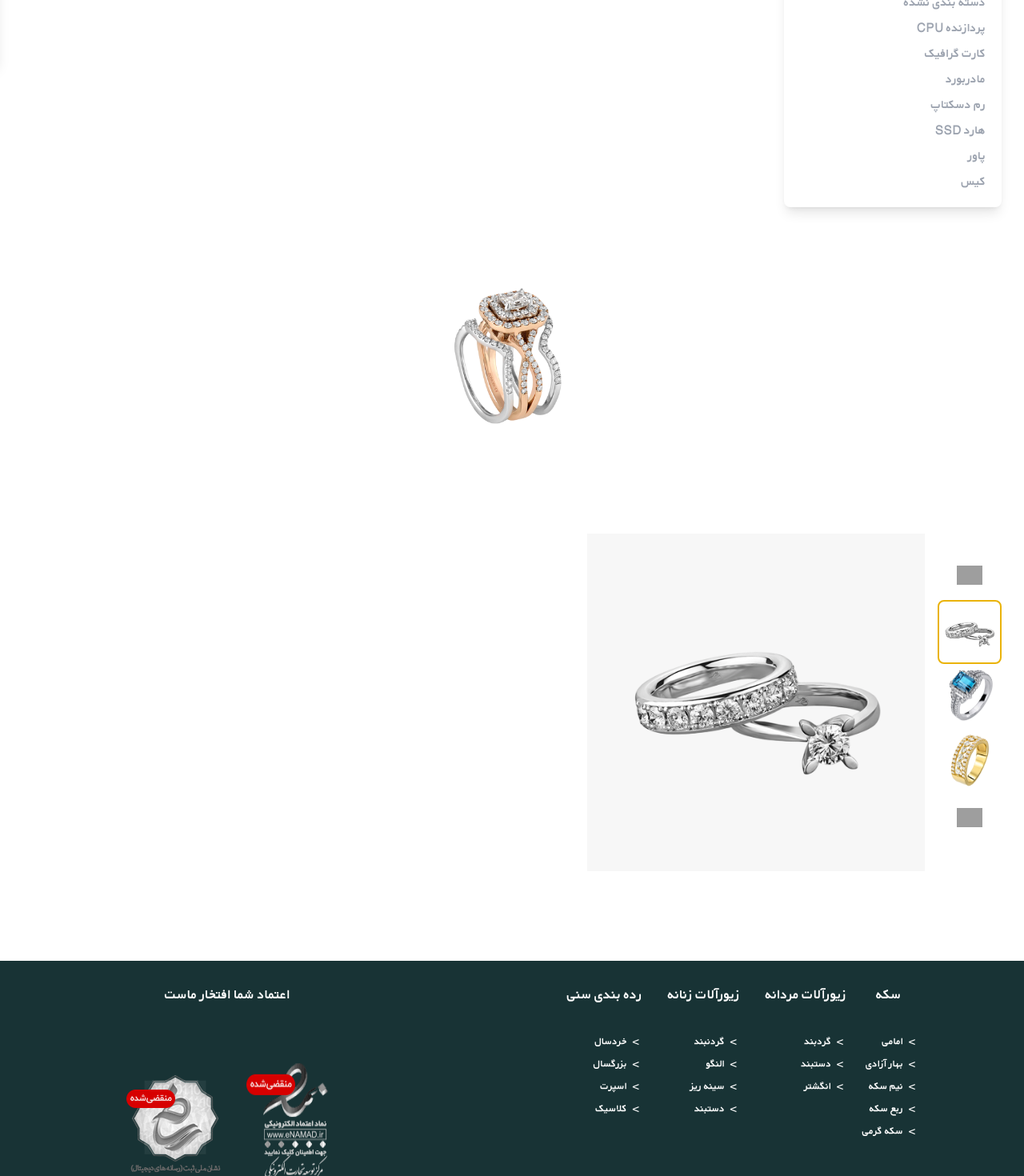
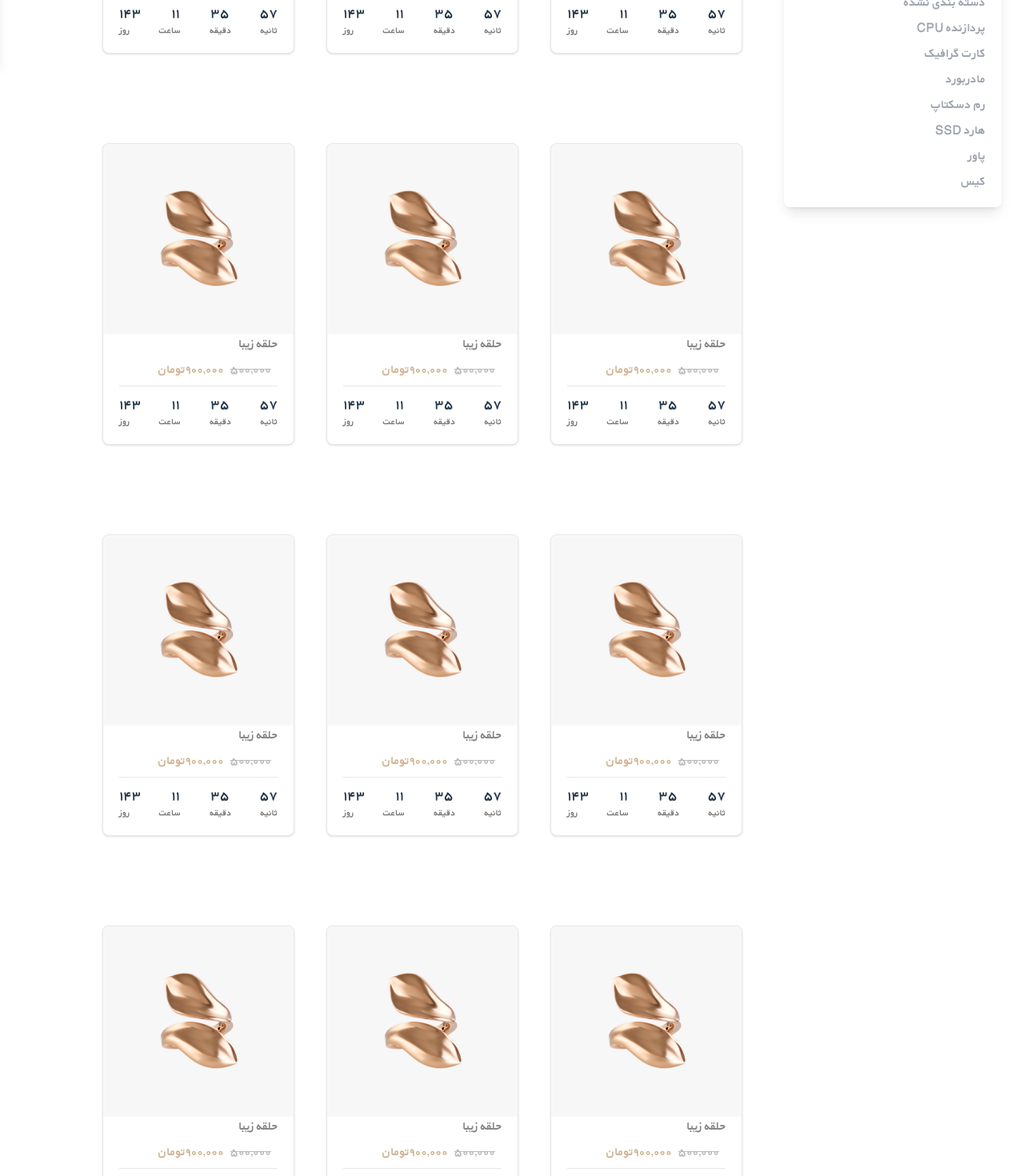
Before and after one commit to mahankarimi1382/tala7, a React (Vite) app: page /product-page in a window 1280 px wide. Shown: the part 720-2190 px from the top of the page at 80% size. Built offline with nearby package versions, Linux system fonts and the light colour scheme; grey boxes are pictures that could not be loaded.

Commit message:
div  under breadcrumb created

```diff
--- a/src/Components/BreadcrumbSearch.jsx
+++ b/src/Components/BreadcrumbSearch.jsx
@@ -1,18 +1,29 @@
 import { Search } from "lucide-react";
+import PishnahadCards from "../PishnahadCards";
+import img1 from "../assets/img/containerring1.png";
+import img2 from "../assets/img/containerring2.png";
 
 export default function BreadcrumbSearch() {
   return (
+    <div className="flex flex-col">
       <div className=" mt-6 md:mt-1 md:p-4 space-y-4 ms-10 sm:ms-14 ">
         {/* Breadcrumb */}
         <nav className="text-gray-500 text-sm">
-        <a href="#" className="hover:text-black">خانه</a>
+          <a href="#" className="hover:text-black">
+            خانه
+          </a>
           <span className="mx-1">/</span>
-        <a href="#" className="text-black font-bold">دسته بندی نشده</a>
+          <a href="#" className="text-black font-bold">
+            دسته بندی نشده
+          </a>
         </nav>
 
         {/* Search Bar */}
         <div className="relative md:w-[60vw] w-[80vw] max-w-4xl ">
-        <Search className="absolute left-3 top-1/2 transform -translate-y-1/2 text-gray-400" size={18} />
+          <Search
+            className="absolute left-3 top-1/2 transform -translate-y-1/2 text-gray-400"
+            size={18}
+          />
           <input
             type="text"
             placeholder="جستجوی محصولات"
@@ -20,5 +31,165 @@ export default function BreadcrumbSearch() {
           />
         </div>
       </div>
+      <div className="grid lg:grid-cols-3 grid-cols-1 md:grid-cols-2 CardsArea mx-auto">
+
+        <PishnahadCards
+          ImageAddress={img1}
+          SecondImageAddress={img2}
+          RingName="حلقه زیبا"
+          FirstPrice="500000"
+          SecondPrice="900000"
+          MySecond="57"
+          MyMiniute="35"
+          MyHour="11"
+          MyDays="143"
+          MyDiscount="17"
+          MinusOrPlus="-"
+        />
+        <PishnahadCards
+          ImageAddress={img1}
+          SecondImageAddress={img2}
+          RingName="حلقه زیبا"
+          FirstPrice="500000"
+          SecondPrice="900000"
+          MySecond="57"
+          MyMiniute="35"
+          MyHour="11"
+          MyDays="143"
+          MyDiscount="17"
+          MinusOrPlus="-"
+        />{" "}
+        <PishnahadCards
+          ImageAddress={img1}
+          SecondImageAddress={img2}
+          RingName="حلقه زیبا"
+          FirstPrice="500000"
+          SecondPrice="900000"
+          MySecond="57"
+          MyMiniute="35"
+          MyHour="11"
+          MyDays="143"
+          MyDiscount="17"
+          MinusOrPlus="-"
+        />{" "}
+        <PishnahadCards
+          ImageAddress={img1}
+          SecondImageAddress={img2}
+          RingName="حلقه زیبا"
+          FirstPrice="500000"
+          SecondPrice="900000"
+          MySecond="57"
+          MyMiniute="35"
+          MyHour="11"
+          MyDays="143"
+          MyDiscount="17"
+          MinusOrPlus="-"
+        />{" "}
+        <PishnahadCards
+          ImageAddress={img1}
+          SecondImageAddress={img2}
+          RingName="حلقه زیبا"
+          FirstPrice="500000"
+          SecondPrice="900000"
+          MySecond="57"
+          MyMiniute="35"
+          MyHour="11"
+          MyDays="143"
+          MyDiscount="17"
+          MinusOrPlus="-"
+        />{" "}
+        <PishnahadCards
+          ImageAddress={img1}
+          SecondImageAddress={img2}
+          RingName="حلقه زیبا"
+          FirstPrice="500000"
+          SecondPrice="900000"
+          MySecond="57"
+          MyMiniute="35"
+          MyHour="11"
+          MyDays="143"
+          MyDiscount="17"
+          MinusOrPlus="-"
+        />{" "}
+        <PishnahadCards
+          ImageAddress={img1}
+          SecondImageAddress={img2}
+          RingName="حلقه زیبا"
+          FirstPrice="500000"
+          SecondPrice="900000"
+          MySecond="57"
+          MyMiniute="35"
+          MyHour="11"
+          MyDays="143"
+          MyDiscount="17"
+          MinusOrPlus="-"
+        />{" "}
+        <PishnahadCards
+          ImageAddress={img1}
+          SecondImageAddress={img2}
+          RingName="حلقه زیبا"
+          FirstPrice="500000"
+          SecondPrice="900000"
+          MySecond="57"
+          MyMiniute="35"
+          MyHour="11"
+          MyDays="143"
+          MyDiscount="17"
+          MinusOrPlus="-"
+        />{" "}
+        <PishnahadCards
+          ImageAddress={img1}
+          SecondImageAddress={img2}
+          RingName="حلقه زیبا"
+          FirstPrice="500000"
+          SecondPrice="900000"
+          MySecond="57"
+          MyMiniute="35"
+          MyHour="11"
+          MyDays="143"
+          MyDiscount="17"
+          MinusOrPlus="-"
+        />{" "}
+        <PishnahadCards
+          ImageAddress={img1}
+          SecondImageAddress={img2}
+          RingName="حلقه زیبا"
+          FirstPrice="500000"
+          SecondPrice="900000"
+          MySecond="57"
+          MyMiniute="35"
+          MyHour="11"
+          MyDays="143"
+          MyDiscount="17"
+          MinusOrPlus="-"
+        />{" "}
+        <PishnahadCards
+          ImageAddress={img1}
+          SecondImageAddress={img2}
+          RingName="حلقه زیبا"
+          FirstPrice="500000"
+          SecondPrice="900000"
+          MySecond="57"
+          MyMiniute="35"
+          MyHour="11"
+          MyDays="143"
+          MyDiscount="17"
+          MinusOrPlus="-"
+        />{" "}
+        <PishnahadCards
+          ImageAddress={img1}
+          SecondImageAddress={img2}
+          RingName="حلقه زیبا"
+          FirstPrice="500000"
+          SecondPrice="900000"
+          MySecond="57"
+          MyMiniute="35"
+          MyHour="11"
+          MyDays="143"
+          MyDiscount="17"
+          MinusOrPlus="-"
+        />
+        </div>
+      </div>
   );
 }
--- a/src/Pages/AnotherPage.jsx
+++ b/src/Pages/AnotherPage.jsx
@@ -30,7 +30,7 @@ function AnotherPage() {
       <hr />
       <WoodHeader />
       <hr />
-      <MyHeader/>
+      <MyHeader />
       <hr />
       <HamburgerBar />
       <br />
@@ -95,16 +95,16 @@ function AnotherPage() {
           </div>
         </div>
         <div className="secondPart">
-<BreadcrumbSearch/>
+          <BreadcrumbSearch />
         </div>
       </div>
       <br />
       <div className="flex justify-center">
-    <HoverImageEffect/>
+        {/* <HoverImageEffect /> */}
       </div>
       <br /><br />
       <div >
-<Basefile/>
+        {/* <Basefile /> */}
       </div>
       <br />
       <ScrollToTopButton />
```
Lines whose indentation alone changed are shown as unchanged.
